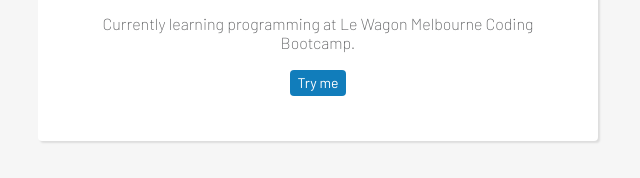
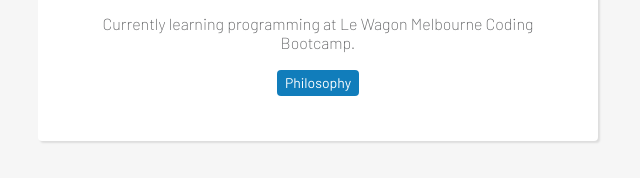
Before and after one commit to JulietteF2/profile, a plain HTML site: page index.html in a window 1280 px wide. Shown: the part 333-511 px from the top of the page, 322-962 px from the left. Drawn offline with Linux system fonts and the light colour scheme.

Commit message:
new button name

```diff
--- a/index.html
+++ b/index.html
@@ -24,7 +24,7 @@
         <p>Currently learning programming at Le Wagon Melbourne Coding Bootcamp.</p>
 
         <div class="homepage-button">
-          <a href="https://i.pinimg.com/474x/e1/63/fa/e163fa64a58823a3d7c3c3ceb13141ad--dog-day-coding.jpg" target="blank">Try me</a>
+          <a href="https://i.pinimg.com/474x/e1/63/fa/e163fa64a58823a3d7c3c3ceb13141ad--dog-day-coding.jpg" target="blank">  Philosophy  </a>
         </div>
       </div>
 
```
